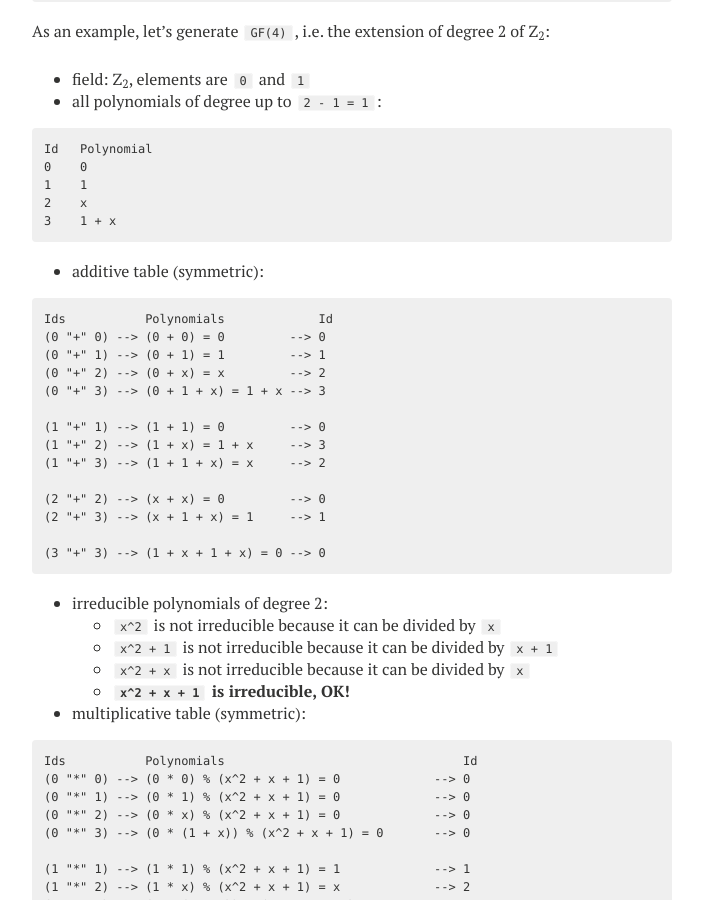
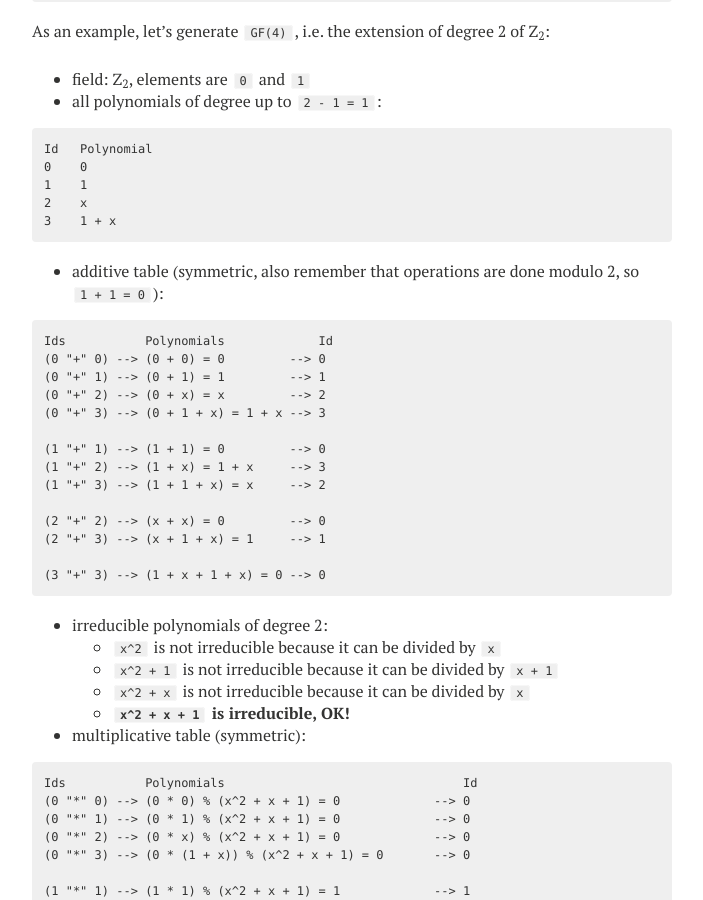
Before and after one commit to polettix/blog, a Jekyll site: the page built from _posts/2018-01-03-some-maths-for-dobble.md, in a window 1280 px wide and 900 px high, scrolled down 12394 px. Shown: the whole window, without its empty margins (288-991 px from the left). Built offline with Jekyll 4.4.1, drawn with Linux system fonts in a browser that asks for light colours; nearby versions of some CDN libraries; comment, search, counter and statistics services are not loaded.

Commit message:
Dobble: clarify operation modulo 2 in ex

```diff
--- a/_posts/2018-01-03-some-maths-for-dobble.md
+++ b/_posts/2018-01-03-some-maths-for-dobble.md
@@ -591,7 +591,8 @@ Id   Polynomial
 3    1 + x
 {% endhighlight %}
 
-- additive table (symmetric):
+- additive table (symmetric, also remember that operations are done modulo
+  2, so `1 + 1 = 0`):
 
 {% highlight text %}
 Ids           Polynomials             Id
```
